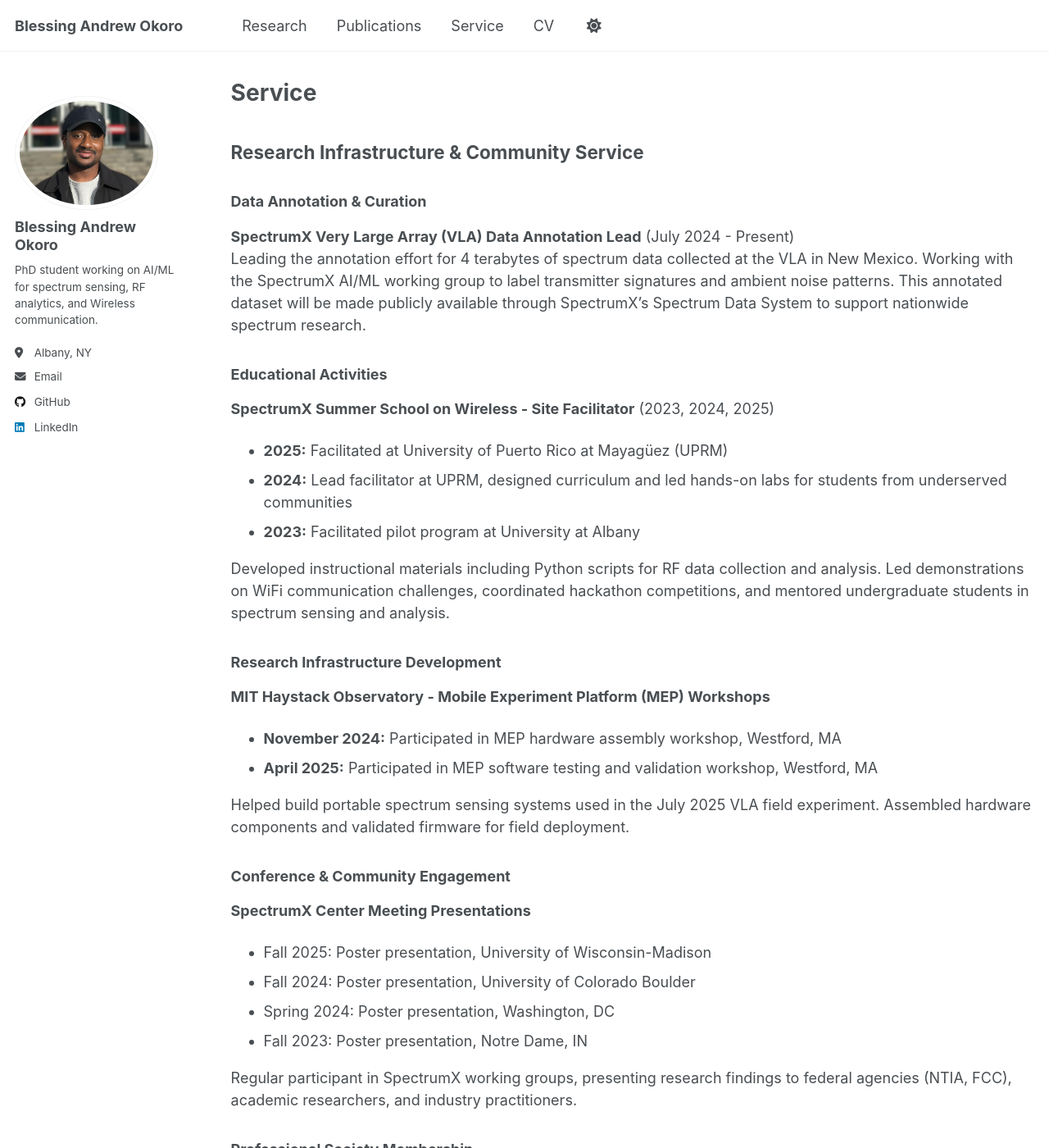
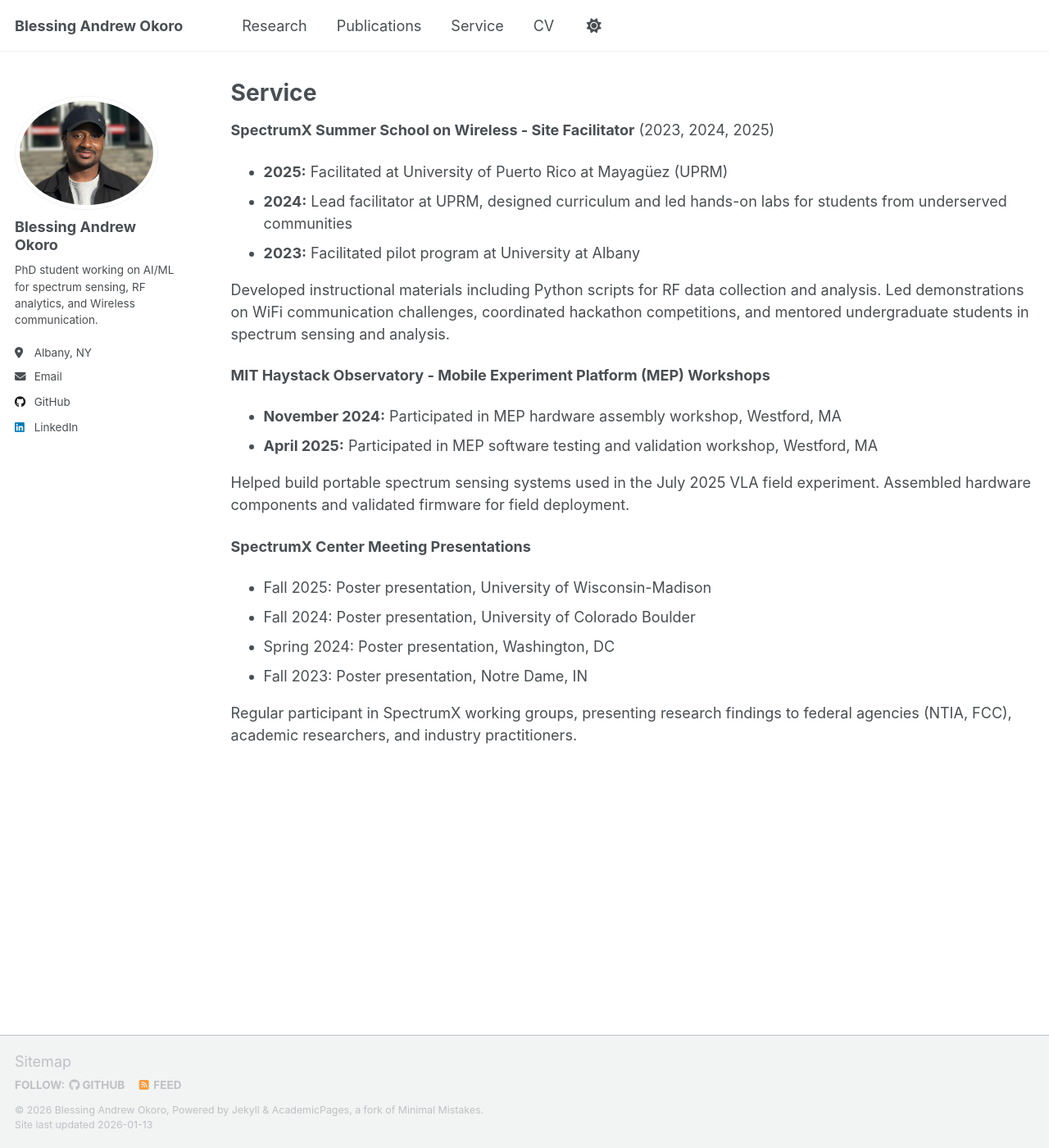
Before and after one commit to okoroandrew/okoroandrew.github.io, a Jekyll site: the page built from _pages/service.md, in a window 1280 px wide and 1400 px high. Shown: the whole window at 82% size. Built offline with Jekyll 4.4.1, drawn with Linux system fonts in a browser that asks for light colours; a script that is not in the unit is left out; some of the changed text lies outside the part shown.

Commit message:
Update service.md

```diff
--- a/_pages/service.md
+++ b/_pages/service.md
@@ -5,14 +5,6 @@ permalink: /service/
 author_profile: true
 ---
 
-## Research Infrastructure & Community Service
-
-### Data Annotation & Curation
-
-**SpectrumX Very Large Array (VLA) Data Annotation Lead** (July 2024 - Present)
-Leading the annotation effort for 4 terabytes of spectrum data collected at the VLA in New Mexico. Working with the SpectrumX AI/ML working group to label transmitter signatures and ambient noise patterns. This annotated dataset will be made publicly available through SpectrumX's Spectrum Data System to support nationwide spectrum research.
-
-### Educational Activities
 
 **SpectrumX Summer School on Wireless - Site Facilitator** (2023, 2024, 2025)
 - **2025:** Facilitated at University of Puerto Rico at Mayagüez (UPRM)
@@ -21,7 +13,6 @@ Leading the annotation effort for 4 terabytes of spectrum data collected at the
 
 Developed instructional materials including Python scripts for RF data collection and analysis. Led demonstrations on WiFi communication challenges, coordinated hackathon competitions, and mentored undergraduate students in spectrum sensing and analysis.
 
-### Research Infrastructure Development
 
 **MIT Haystack Observatory - Mobile Experiment Platform (MEP) Workshops**
 - **November 2024:** Participated in MEP hardware assembly workshop, Westford, MA
@@ -29,7 +20,6 @@ Developed instructional materials including Python scripts for RF data collectio
 
 Helped build portable spectrum sensing systems used in the July 2025 VLA field experiment. Assembled hardware components and validated firmware for field deployment.
 
-### Conference & Community Engagement
 
 **SpectrumX Center Meeting Presentations**
 - Fall 2025: Poster presentation, University of Wisconsin-Madison
@@ -38,9 +28,3 @@ Helped build portable spectrum sensing systems used in the July 2025 VLA field e
 - Fall 2023: Poster presentation, Notre Dame, IN
 
 Regular participant in SpectrumX working groups, presenting research findings to federal agencies (NTIA, FCC), academic researchers, and industry practitioners.
-
-### Professional Society Membership
-
-- **IEEE** - Student Member
-- **NSF SpectrumX** - Student Member, National Spectrum Innovation Center
-- **NSBE** - National Society of Black Engineers
```
